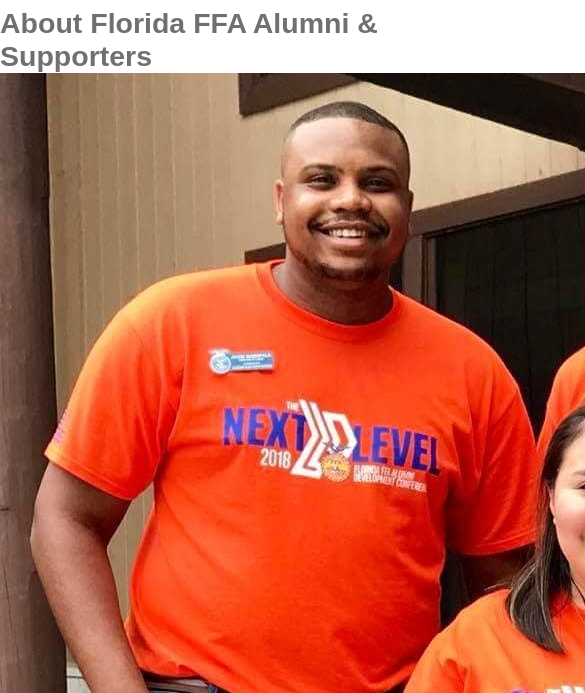
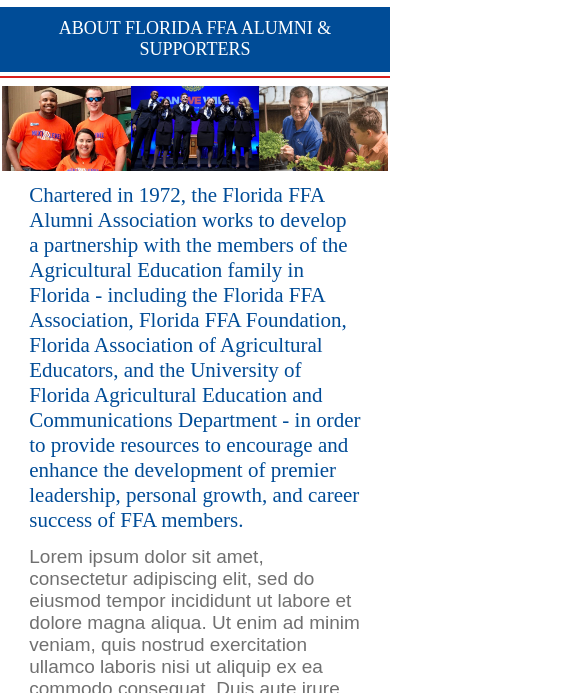
Before and after one commit to CSolari96/p2-solari-courtney, a plain HTML site: page about.html in a window 390 px wide. Shown: the part 151-844 px from the top of the page, 585 px wide, since content can reach past the window. Drawn offline with Linux system fonts and the light colour scheme; a web font is replaced by a local one.

Commit message:
Add mobile layout styles for about page

```diff
--- a/about.html
+++ b/about.html
@@ -75,13 +75,13 @@
 
 		<main>
 
-			<header>
+			<header class="subpage-header">
 
 				<h2>About Florida FFA Alumni & Supporters</h2>
 
 			</header>
 
-			<section>
+			<section class="about-images">
 
 				<div>
 
@@ -103,7 +103,7 @@
 
 			</section>
 
-			<section>
+			<section class="about">
 
 				<p class="intro-header">Chartered in 1972, the Florida FFA Alumni Association works to develop a partnership with the members of the Agricultural Education family in Florida - including the Florida FFA Association, Florida FFA Foundation, Florida Association of Agricultural Educators, and the University of Florida Agricultural Education and Communications Department - in order to provide resources to encourage and enhance the development of premier leadership, personal growth, and career success of FFA members.</p>
 
--- a/less/main.less
+++ b/less/main.less
@@ -153,6 +153,18 @@
 		} // End a
 	} // End Banner Image
 
+	.subpage-header {
+		.border-line();
+
+		h2 {
+			background-color: @blue;
+			color: #fff;
+			.heading2();
+			text-align: center;
+			padding: 3%;
+		} // End h2
+	} // End subpage-header
+
 	// Sections
 	section {
 
@@ -255,6 +267,29 @@
 				} // End media query
 			} // End div
 		} // End get-involved
+
+		&.about-images {
+			width: 100%;
+			.flex-display();
+			justify-content: center;
+
+			div {
+				width: 33%;
+
+				img {
+					width: 100%;
+				} // End img
+			} // End div
+		} // End about
+
+		&.about {
+			width: @default-width;
+			margin: auto;
+
+			p {
+				padding: 2% 0;
+			}
+		}
 	} // End sections
 } // End main
 
```
Also changed, not shown: css/main.css.
